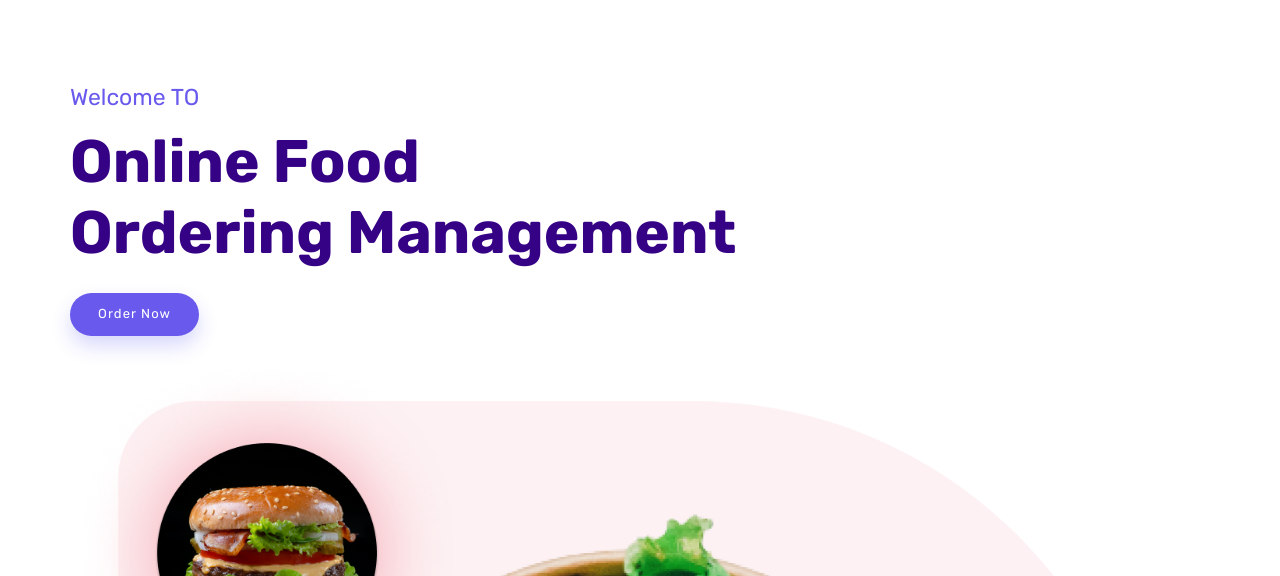
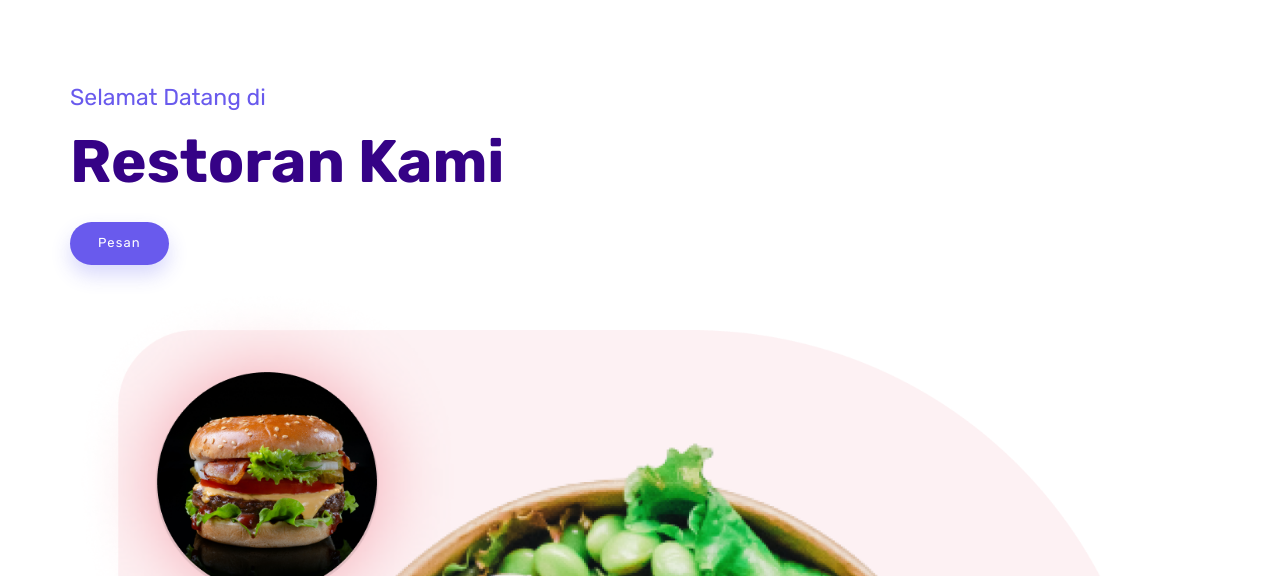
Before and after one commit to 21081010047AdeliaPutriAdyani/BISMILLAH, a PHP site: page /Onlinefood/foodorder/home.php in a window 1280 px wide. Shown: the top 576 px of the page. Run offline with PHP 8.4, Linux system fonts and the light colour scheme; data comes from the database, SQL or seed files in the repository.

Commit message:
merapikan

```diff
--- a/Onlinefood/foodorder/header.php
+++ b/Onlinefood/foodorder/header.php
@@ -2,7 +2,7 @@
 <meta name="viewport" content="width=device-width, initial-scale=1, shrink-to-fit=no" />
 <meta name="description" content="" />
 <meta name="author" content="" />
-        <title>FreeWebsiteCode - Food Ordering Management System</title>
+<title>Assier - Assistant Cashier and Bookeeper</title>
 <link rel="icon" type="image/x-icon" href="./assets/img/nav-logo-1.png">
 
 <!-- Favicon-->
@@ -11,7 +11,8 @@
 <script src="https://use.fontawesome.com/releases/v5.13.0/js/all.js" crossorigin="anonymous"></script>
 <!-- Google fonts-->
 <link href="https://fonts.googleapis.com/css?family=Merriweather+Sans:400,700" rel="stylesheet" />
-        <link href="https://fonts.googleapis.com/css?family=Merriweather:400,300,300italic,400italic,700,700italic" rel="stylesheet" type="text/css" />
+<link href="https://fonts.googleapis.com/css?family=Merriweather:400,300,300italic,400italic,700,700italic"
+    rel="stylesheet" type="text/css" />
 <!-- Third party plugin CSS-->
 <link href="https://cdnjs.cloudflare.com/ajax/libs/magnific-popup.js/1.1.0/magnific-popup.min.css" rel="stylesheet" />
 <!-- Core theme CSS (includes Bootstrap)-->
--- a/Onlinefood/foodorder/home.php
+++ b/Onlinefood/foodorder/home.php
@@ -17,13 +17,13 @@
     <div class="container">
         <div class="home-wrapper d-grid">
             <div class="col-left">
-                <h3>Welcome TO</h3>
-                <h1>Online Food <br>Ordering Management</h1>
+                <h3>Selamat Datang di</h3>
+                <h1>Restoran Kami</h1>
 
                 <!-- <p>Vestibulum sed augue ac lorem rutrum congue. Donec cursus mollis sapien, non vulputate odio
                             congue id. Sed mattis, tortor nec facilisis laoreet, mauris magna finibus nisl, eu pulvinar
                             erat libero in turpis. </p> -->
-                <a href="#" class="btn">Order Now</a>
+                <a href="#" class="btn">Pesan</a>
 
             </div>
             <div class="col-right">
```
Also changed, not shown: Onlinefood/foodorder/index.php (+24 -12 lines). Lines whose indentation alone changed are shown as unchanged.
